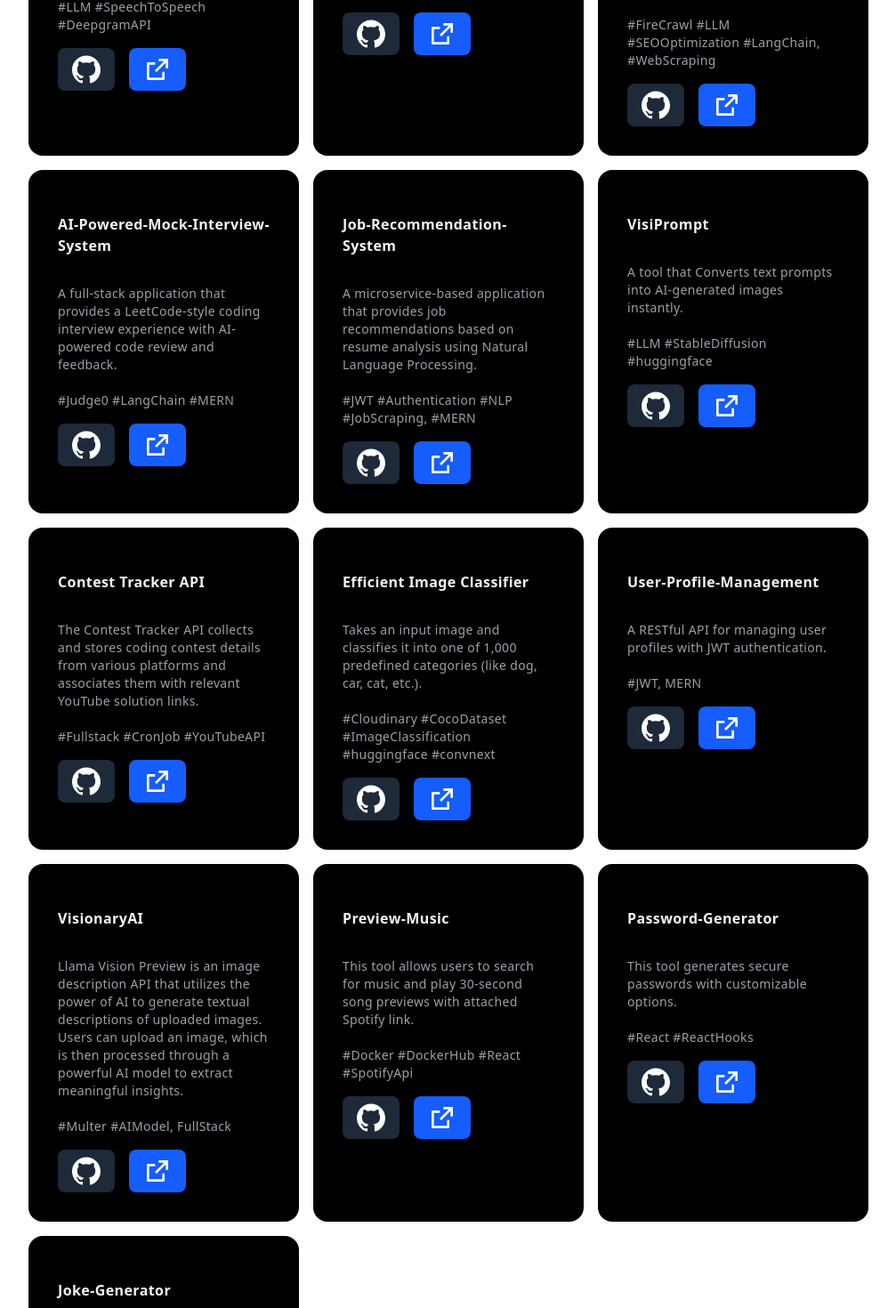
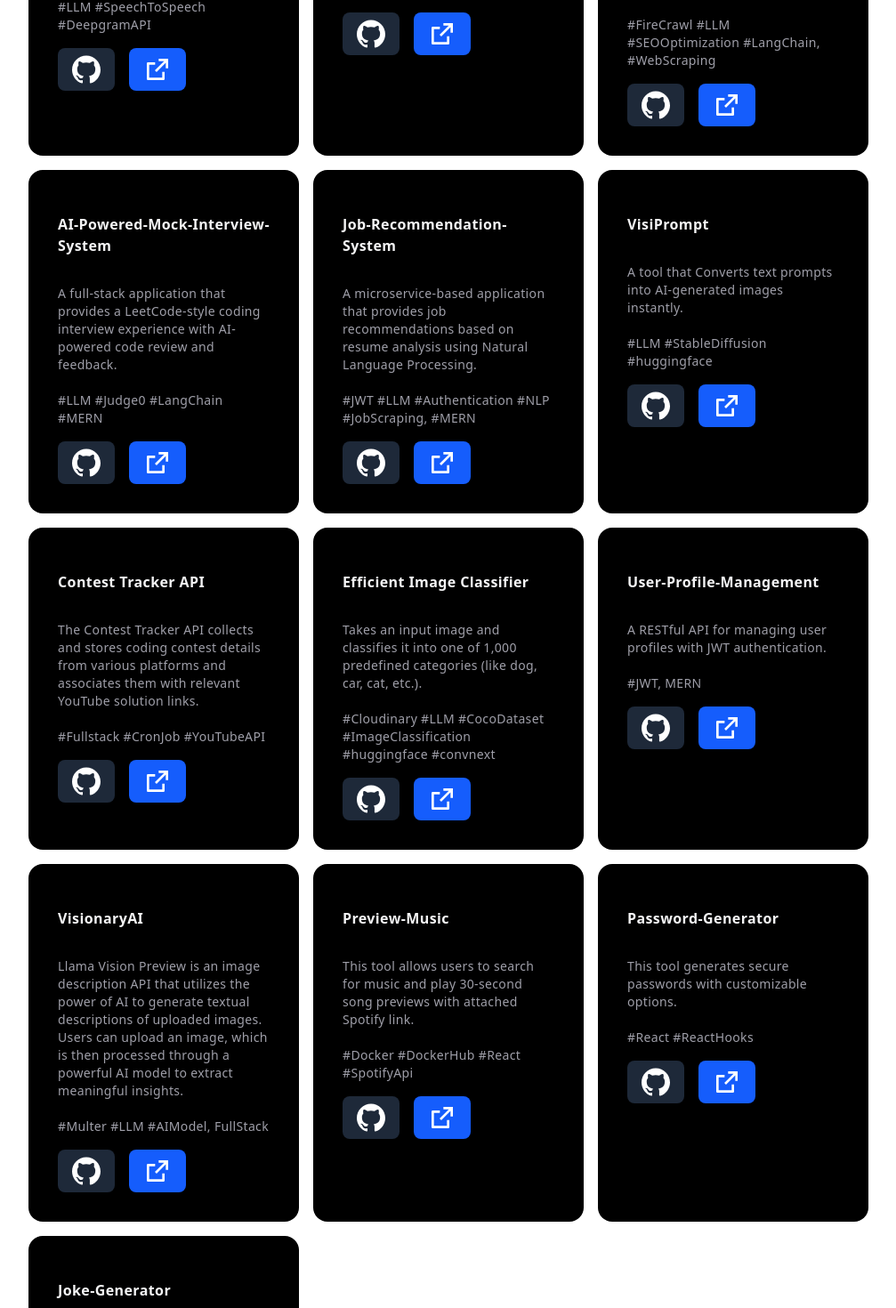
Before and after one commit to satyajit-patel/MyPortfolio, a React (Vite) app in the folder frontend/: page /projects in a window 1280 px wide. Shown: the part 341-1811 px from the top of the page at 89% size, without its empty margins (136-1143 px from the left). Built offline with nearby package versions, Linux system fonts and the light colour scheme.

Commit message:
add hashtag

```diff
--- a/frontend/src/components/hoverEffect/CardHoverEffectDemo.jsx
+++ b/frontend/src/components/hoverEffect/CardHoverEffectDemo.jsx
@@ -40,7 +40,7 @@ export const projects = [
       "A full-stack application that provides a LeetCode-style coding interview experience with AI-powered code review and feedback.",
     github: "https://github.com/satyajit-patel/AI-Powered-Mock-Interview-System",
     deployed: "https://ai-powered-mock-interview-system.vercel.app",
-    hashtags: "#Judge0 #LangChain #MERN",
+    hashtags: "#LLM #Judge0 #LangChain #MERN",
   },
   {
     title: "Job-Recommendation-System",
@@ -48,7 +48,7 @@ export const projects = [
       "A microservice-based application that provides job recommendations based on resume analysis using Natural Language Processing.",
     github: "https://github.com/satyajit-patel/Job-Recommendation-System",
     deployed: "https://job-recommendation-system-two.vercel.app",
-    hashtags: "#JWT #Authentication #NLP #JobScraping, #MERN",
+    hashtags: "#JWT #LLM #Authentication #NLP #JobScraping, #MERN",
   },
   {
     title: "VisiPrompt",
@@ -72,7 +72,7 @@ export const projects = [
       "Takes an input image and classifies it into one of 1,000 predefined categories (like dog, car, cat, etc.).",
     github: "https://github.com/satyajit-patel/COCO",
     deployed: "https://coco-ebon.vercel.app",
-    hashtags: "#Cloudinary #CocoDataset #ImageClassification #huggingface #convnext",
+    hashtags: "#Cloudinary #LLM #CocoDataset #ImageClassification #huggingface #convnext",
   },
   {
     title: "User-Profile-Management",
@@ -88,7 +88,7 @@ export const projects = [
       "Llama Vision Preview is an image description API that utilizes the power of AI to generate textual descriptions of uploaded images. Users can upload an image, which is then processed through a powerful AI model to extract meaningful insights.",
     github: "https://github.com/satyajit-patel/VisionaryAI",
     deployed: "https://visionary-ai-beryl.vercel.app",
-    hashtags: "#Multer #AIModel, FullStack",
+    hashtags: "#Multer #LLM #AIModel, FullStack",
   },
   {
     title: "Preview-Music",
```
